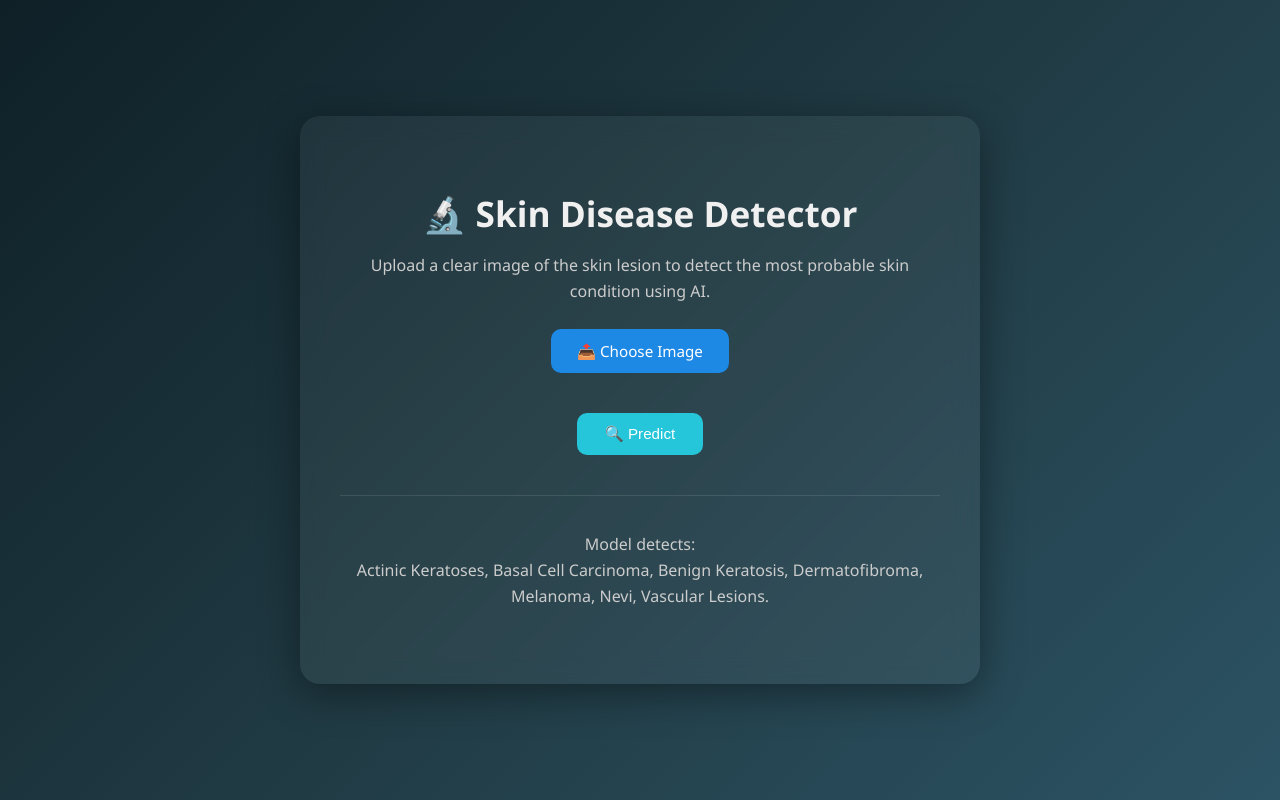
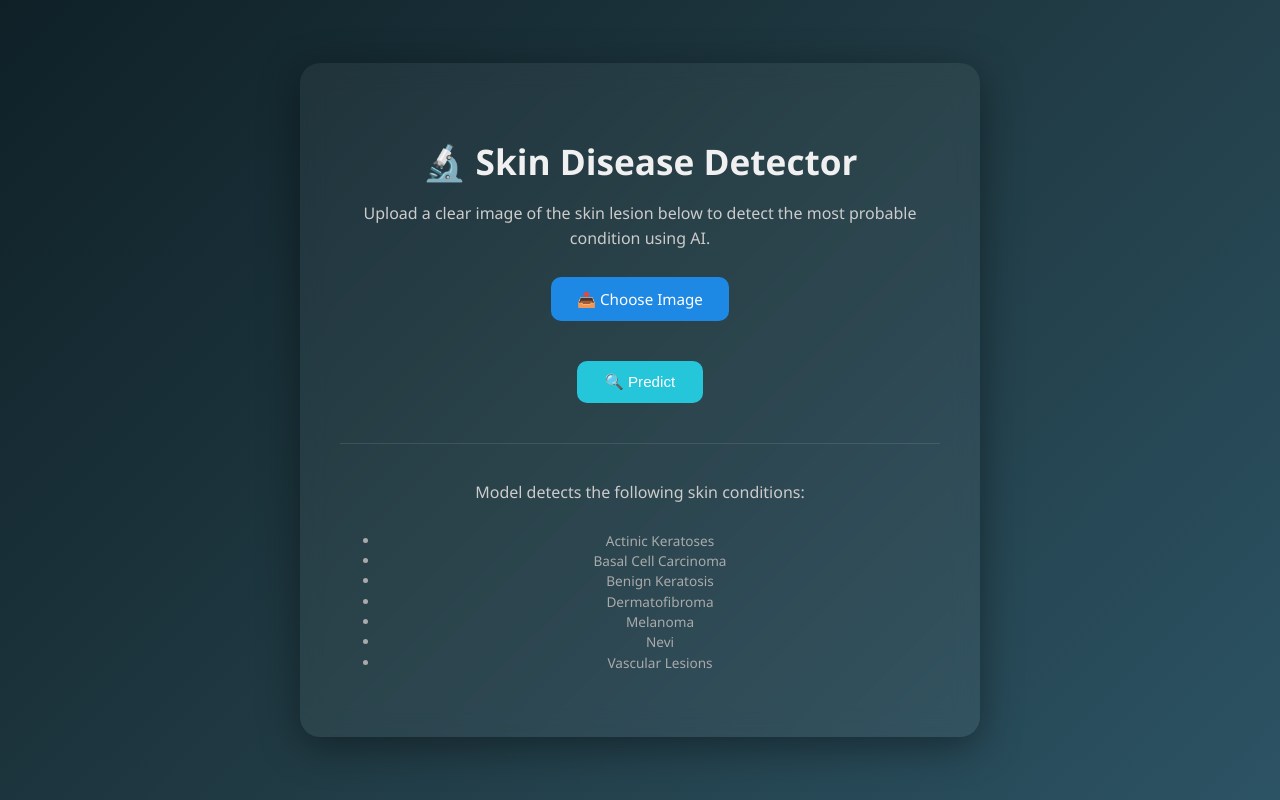
Before and after one commit to tanmay4518-07/skin_disease_detector, a Flask app: page / in a window 1280 px wide. Run offline with Flask 3, Linux system fonts and the light colour scheme.

Commit message:
Update index.html

```diff
--- a/templates/index.html
+++ b/templates/index.html
@@ -2,27 +2,45 @@
 <html lang="en">
 <head>
   <meta charset="UTF-8" />
-  <meta name="viewport" content="width=device-width, initial-scale=1.0"/>
+  <meta name="viewport" content="width=device-width, initial-scale=1" />
   <title>Skin Disease Detector</title>
   <link rel="stylesheet" href="{{ url_for('static', filename='style.css') }}" />
+  <link href="https://fonts.googleapis.com/css2?family=Inter:wght@400;700&family=Fira+Mono&display=swap" rel="stylesheet" />
+  <link rel="icon" href="{{ url_for('static', filename='icon.png') }}" />
 </head>
 <body>
-  <div class="container glass">
+  <div class="background-effect">
+    <div class="stars"></div>
+    <div class="twinkles"></div>
+    <div class="glow-orbs"></div>
+  </div>
+
+  <div class="container glass animated">
     <h1>🔬 Skin Disease Detector</h1>
-    <p>Upload a clear image of the skin lesion to detect the most probable skin condition using AI.</p>
-
-    <form action="{{ url_for('predict') }}" method="post" enctype="multipart/form-data">
-      <label for="file-upload" class="custom-file-upload">
+    <p class="subtitle">
+      Upload a clear image of the skin lesion below to detect the most probable condition using AI.
+    </p>
+    <form action="{{ url_for('predict') }}" method="post" enctype="multipart/form-data" class="upload-form" novalidate>
+      <label for="file-upload" class="custom-file-upload" tabindex="0" role="button" aria-label="Choose image to upload">
         📤 Choose Image
       </label>
-      <input id="file-upload" type="file" name="file" required />
-      <button type="submit">🔍 Predict</button>
+      <input id="file-upload" type="file" name="file" accept="image/*" required />
+      <img class="preview" style="display:none; margin-top:24px; margin-bottom:16px;"/>
+      <button type="submit" class="button accent">🔍 Predict</button>
     </form>
-
     <footer>
-      <p>Model detects:<br>
-      Actinic Keratoses, Basal Cell Carcinoma, Benign Keratosis, Dermatofibroma, Melanoma, Nevi, Vascular Lesions.</p>
+      <p>Model detects the following skin conditions:</p>
+      <ul>
+        <li>Actinic Keratoses</li>
+        <li>Basal Cell Carcinoma</li>
+        <li>Benign Keratosis</li>
+        <li>Dermatofibroma</li>
+        <li>Melanoma</li>
+        <li>Nevi</li>
+        <li>Vascular Lesions</li>
+      </ul>
     </footer>
   </div>
+  <script src="{{ url_for('static', filename='script.js') }}"></script>
 </body>
 </html>
```
